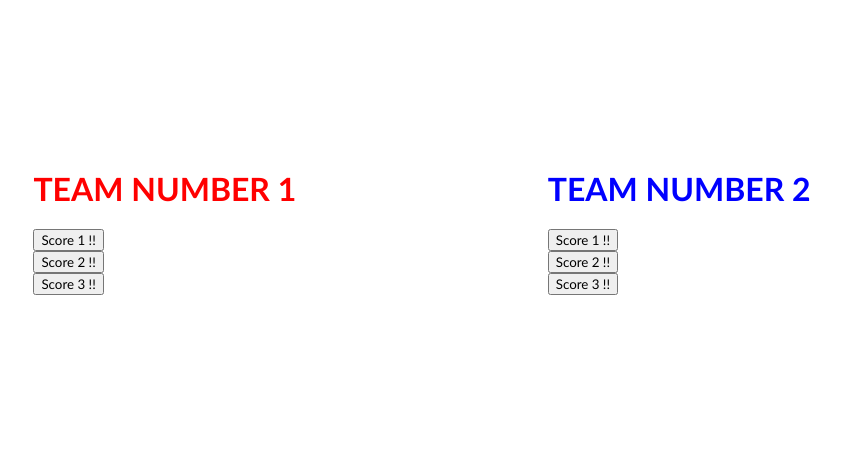
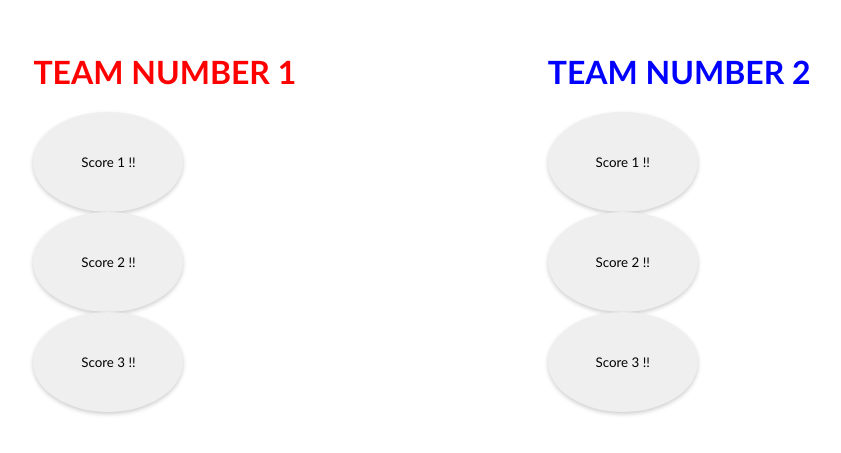
Before and after one commit to blancabigeriego/kata_score-keeper, an Angular app: page / in a window 1280 px wide. Shown: the part 187-640 px from the top of the page, without its empty margins (226-1067 px from the left). Built offline with nearby package versions, Linux system fonts and the light colour scheme.

Commit message:
add some styles to button component

```diff
--- a/src/app/components/button/button.component.html
+++ b/src/app/components/button/button.component.html
@@ -1 +1 @@
-<button>Score {{ config }} !!</button>
+<button class="button">Score {{ config }} !!</button>
--- a/src/app/components/button/button.component.scss
+++ b/src/app/components/button/button.component.scss
@@ -0,0 +1,7 @@
+.button{
+  width: 150px;
+  height: 100px;
+  border-radius: 80%;
+  border: none;
+  box-shadow: 0px 2px 4px rgba(0, 0, 0, 0.2);
+}
```
